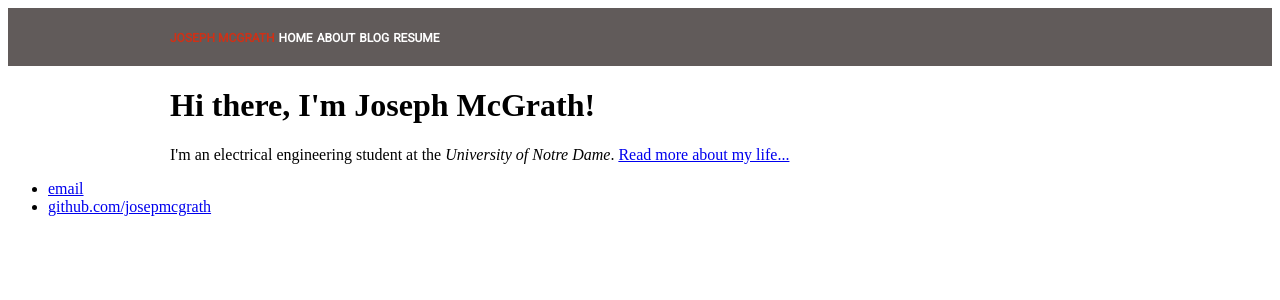
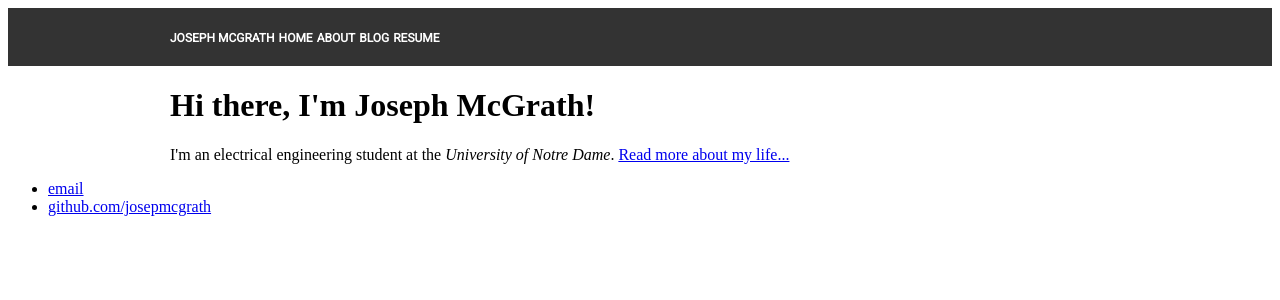
Before and after one commit to josepmcgrath/josepmcgrath.github.io, a Jekyll site: the page built from index.html, in a window 1280 px wide. Shown: the top 300 px of the page. Built offline with Jekyll 4.4.1, drawn with Linux system fonts in a browser that asks for light colours.

Commit message:
Update main.css

```diff
--- a/css/main.css
+++ b/css/main.css
@@ -1,6 +1,6 @@
 .header  {
     positon: fixed;
-    background-color: #615B5A;
+    background-color: #333;
 }
 
 .container {
@@ -25,5 +25,5 @@
 }
 
 #name {
-    color:#CE3117
+    text-size: 120%;
 }
```
